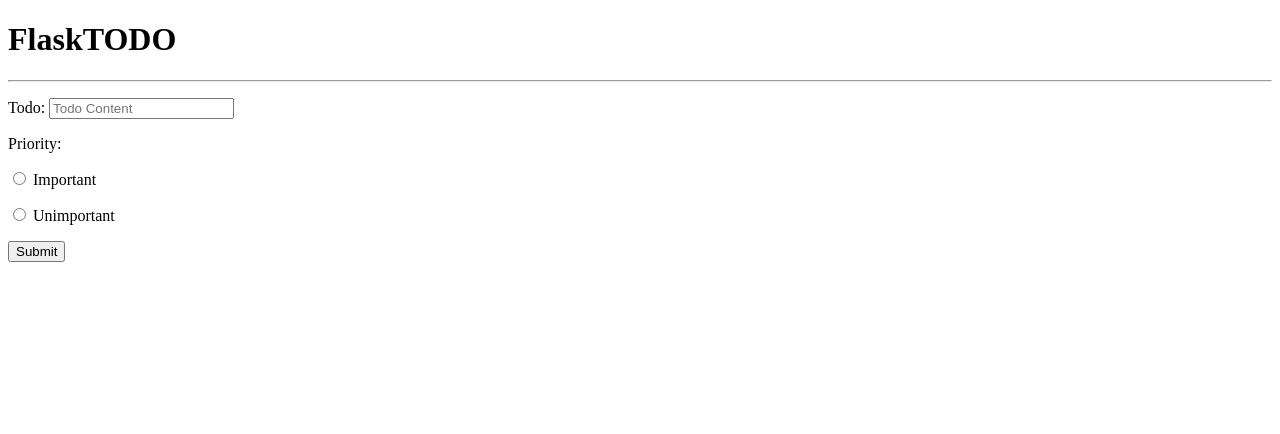
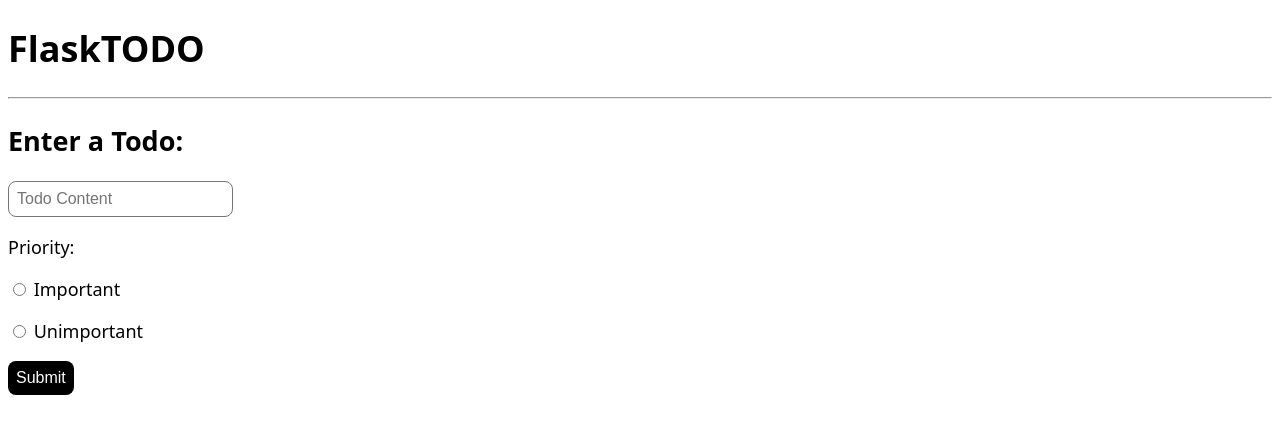
Before and after one commit to lougoncharenko/Flask_app_mongo_database, a Flask app: page / in a window 1280 px wide. Shown: the top 434 px of the page. Run offline with Flask 2, Linux system fonts and the light colour scheme.

Commit message:
added header

```diff
--- a/templates/index.html
+++ b/templates/index.html
@@ -3,18 +3,16 @@
 <head>
     <meta charset="UTF-8">
     <title>FlaskApp</title>
+    <link rel="stylesheet" href="{{ url_for('static', filename='styles.css') }}">
 </head>
 <body>
     <h1>FlaskTODO</h1>
 	<hr>
 	<div class="content">
 		<form action="/" method="post">
-			<p>
-				<label>Todo:
+
+				<h2>Enter a Todo:</h2>
 				  <input type="text" name="content" placeholder="Todo Content">
-        </label>
-			</p>
-
 			<div>
         <p>Priority:</p>
 
```
